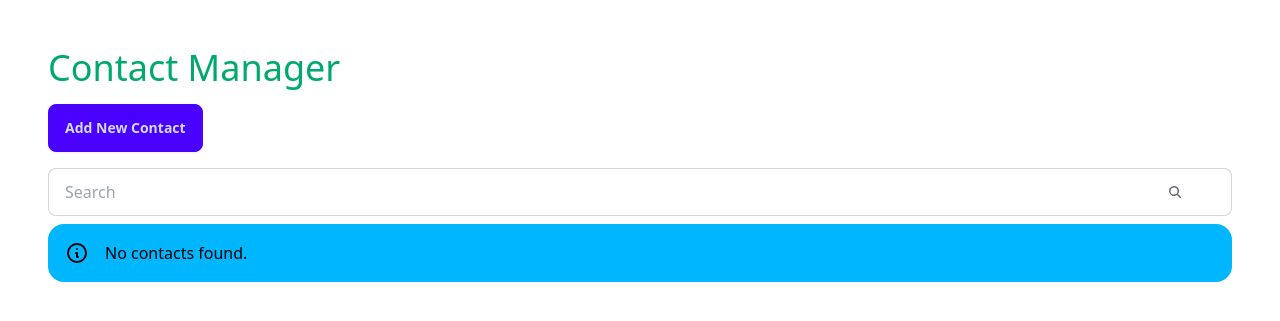
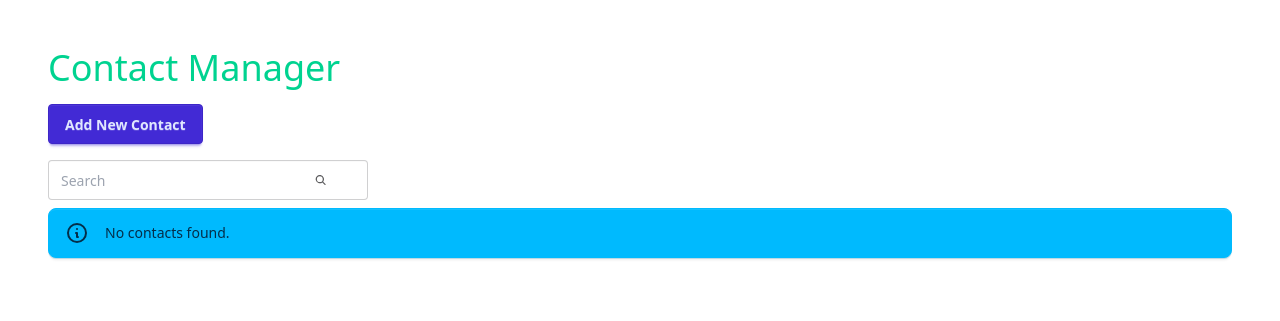
Before and after one commit to TharHtet236401/Contact-Management-with-htmx, a Django app: page / in a window 1280 px wide. Shown: the top 321 px of the page. Run offline with Django 4.2, Linux system fonts and the light colour scheme; the visitor is signed in with stand-in values (Sample User, id 1); data that the repository does not hold is empty; some libraries are stand-ins or nearby versions.

Commit message:
Refactor contact templates: replace contact-list.html with contacts-list.html and update base.html to load static CSS file for improved asset management.

```diff
--- a/contacts/templates/base.html
+++ b/contacts/templates/base.html
@@ -7,8 +7,7 @@
     <meta http-equiv="X-UA-Compatible" content="IE=edge">
     <meta name="viewport" content="width=device-width, initial-scale=1.0">
     <title>Contact Hub</title>
-    <link href="https://cdn.jsdelivr.net/npm/daisyui@4.12.22/dist/full.min.css" rel="stylesheet" type="text/css" />
-    <script src="https://cdn.tailwindcss.com"></script>
+    <link href="{% static 'css/output.css' %}" rel="stylesheet" />
     <script src="{% static 'js/htmx.min.js' %}"></script>
 
 
--- a/contacts/templates/contacts.html
+++ b/contacts/templates/contacts.html
@@ -36,7 +36,7 @@
       </label>
 
 
-    {% include 'partials/contact-list.html' %}
+    {% include 'partials/contacts-list.html' %}
 </div>
 
 <script>
```
Also changed, not shown: contacts/templates/partials/contacts-list.html (renamed from contacts/templates/partials/contact-list.html).
